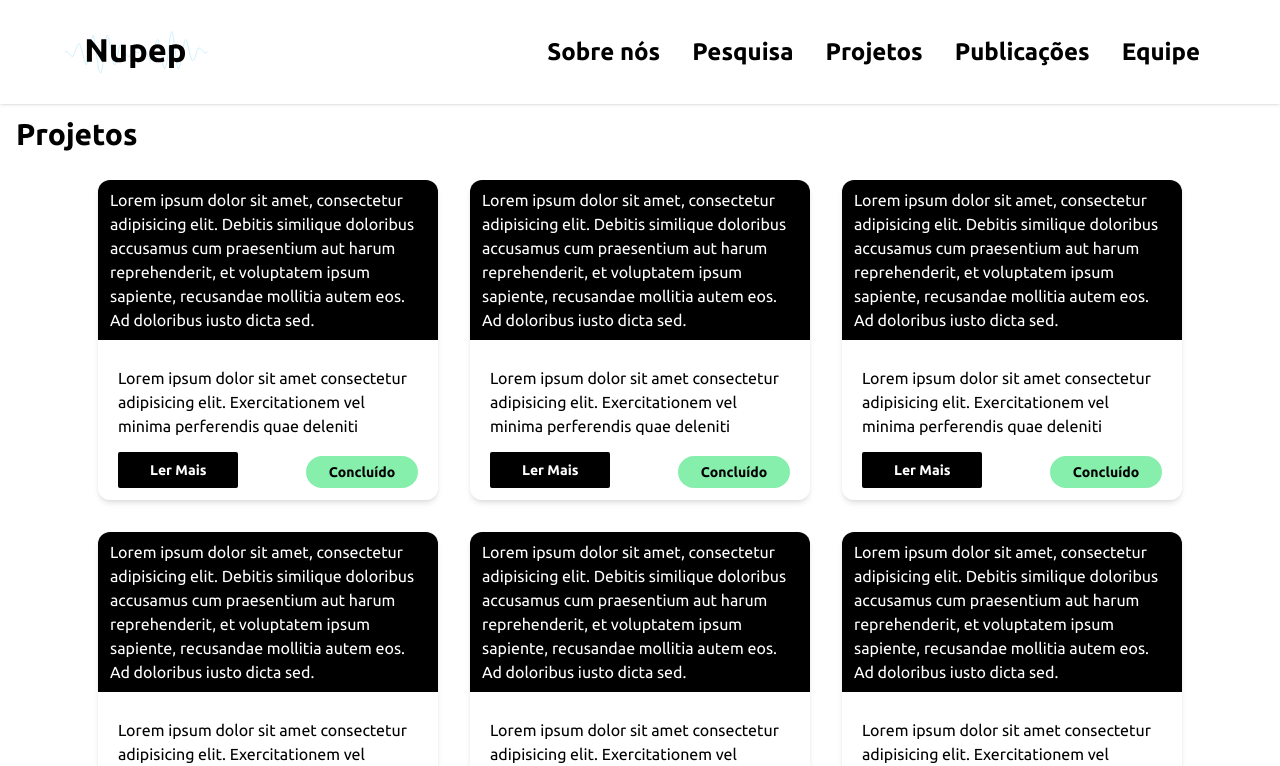
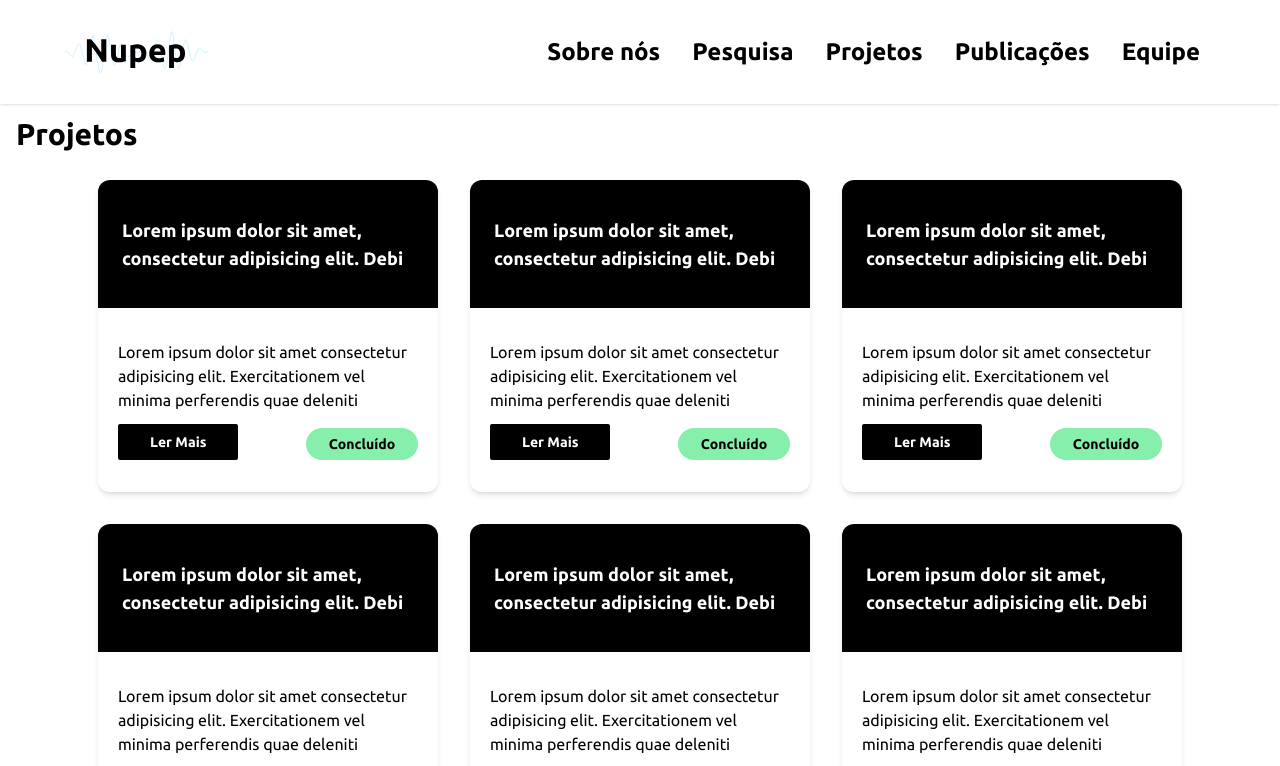
Before and after one commit to ArticaDev/site-nupep, a React (Vite) app: page /projetos in a window 1280 px wide. Shown: the top 766 px of the page. Built offline with nearby package versions, Linux system fonts and the light colour scheme.

Commit message:
styling adjustments and made link from card title to project page

```diff
--- a/src/pages/Projects.jsx
+++ b/src/pages/Projects.jsx
@@ -35,22 +35,23 @@ const Projects = () => {
             {[...new Array(7)]
               .map((project) => ({
                 title: `Lorem ipsum dolor sit amet, consectetur adipisicing elit.
-                Debitis similique doloribus accusamus cum praesentium aut
-                harum reprehenderit, et voluptatem ipsum sapiente,
-                recusandae mollitia autem eos. Ad doloribus iusto dicta
-                sed.`,
+                Debi`,
                 description: `Lorem ipsum dolor sit amet consectetur adipisicing elit.
                 Exercitationem vel minima perferendis quae deleniti`,
                 status: "finished",
               }))
               .map((project) => (
-                <div className="h-80 flex-shrink basis-85">
+                <div className="flex-shrink basis-85">
                   <div className="h-full w-full rounded-xl shadow-md">
-                    <div className="flex h-1/2 place-items-center text-ellipsis whitespace-normal rounded-t-xl bg-black p-3">
-                      <h3 className="text-white">{project.title}</h3>
+                    <div className="flex place-items-center text-ellipsis whitespace-normal rounded-t-xl bg-black p-3">
+                      <Link to={`/projeto/${project.title}`}>
+                        <h3 className="py-6 px-3 text-lg font-bold text-white">
+                          {project.title}
+                        </h3>
+                      </Link>
                     </div>
-                    <div className="mx-2 flex h-1/2 flex-wrap items-end justify-between overflow-auto p-3">
-                      <p>{project.description}</p>
+                    <div className="mx-2 flex flex-wrap items-end justify-between overflow-auto p-3 py-8">
+                      <p className="mb-3">{project.description}</p>
                       {project.status === "finished" && <CompleteTag />}
                       {project.status === "inprogress" && <InProgressTag />}
                       {project.status === "dropped" && <DroppedTag />}
```
